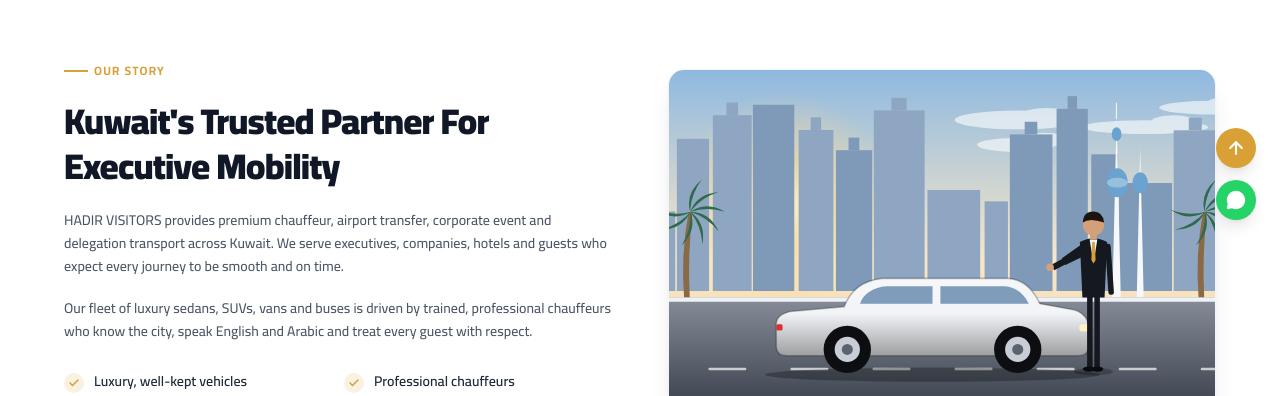
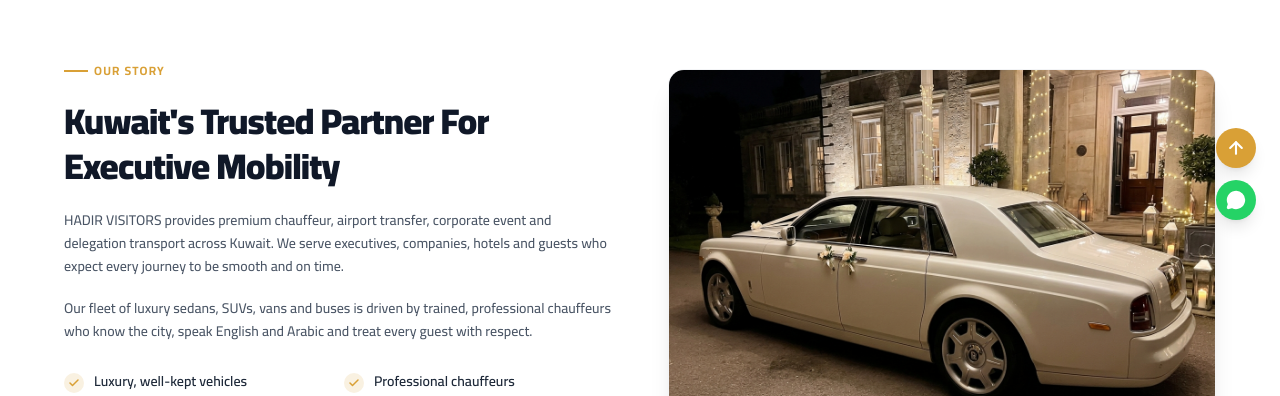
Before and after one commit to HASANALBANNA2024/visitors_hadir, a Next.js app: page /about in a window 1280 px wide. Shown: the part 556-952 px from the top of the page. Built offline with nearby package versions, Linux system fonts and the light colour scheme; no server answers.

Commit message:
about section image and CI/CD Pipeline Again Test

```diff
--- a/app/about/page.tsx
+++ b/app/about/page.tsx
@@ -42,7 +42,7 @@
       { en: 'Clear, honest pricing', ar: 'أسعار واضحة وصادقة' },
       { en: 'Support 24 hours, 7 days', ar: 'دعم على مدار 24 ساعة، 7 أيام' },
     ],
-    image: '/images/pages/about/section.svg',
+    image: '/images/pages/about/about_section_image.jpg',
   },
   stats: [
     { value: '178+', label: { en: 'Premium vehicles', ar: 'مركبة ممتازة' } },
```
Also changed, not shown: public/images/pages/about/about_section_image.jpg (added).
